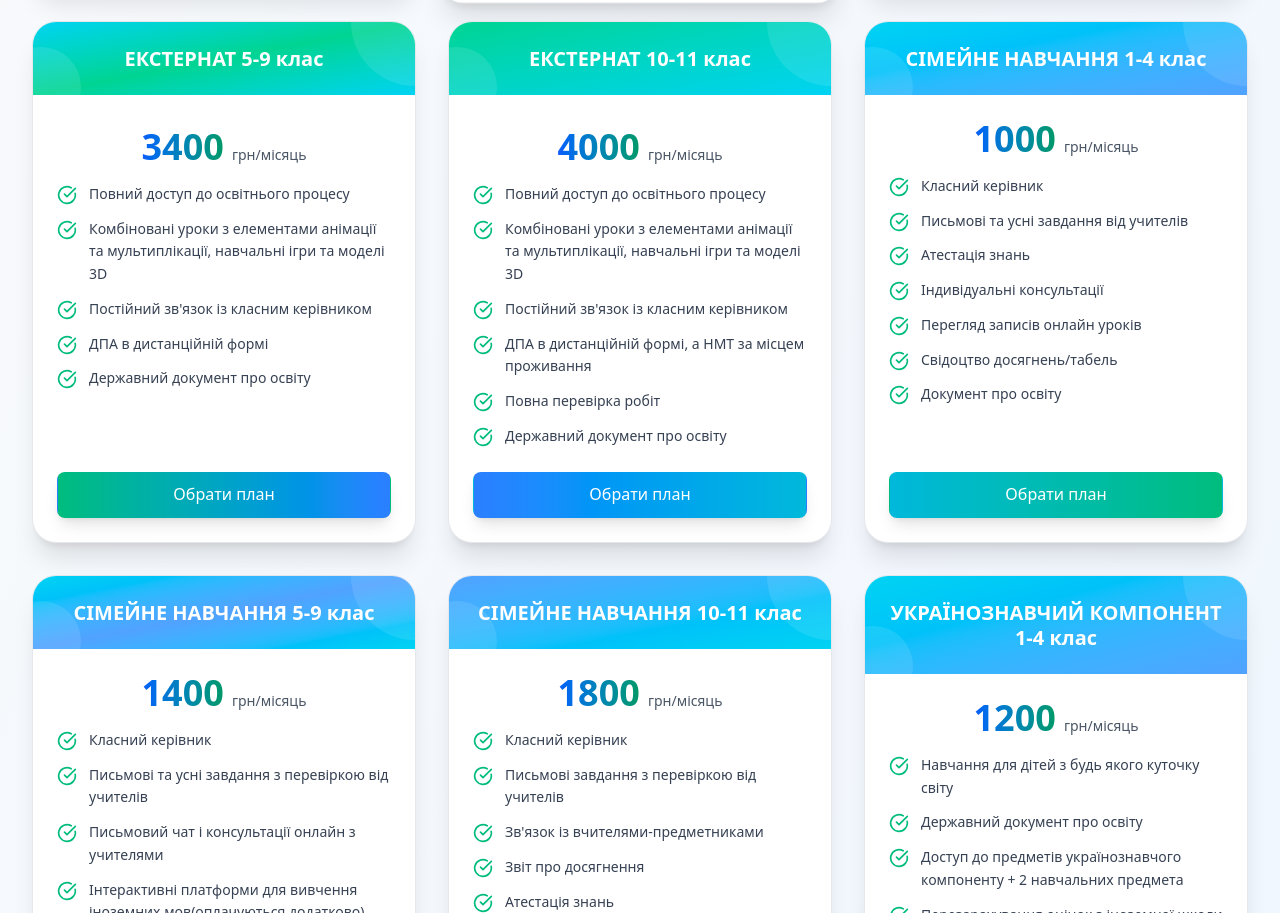
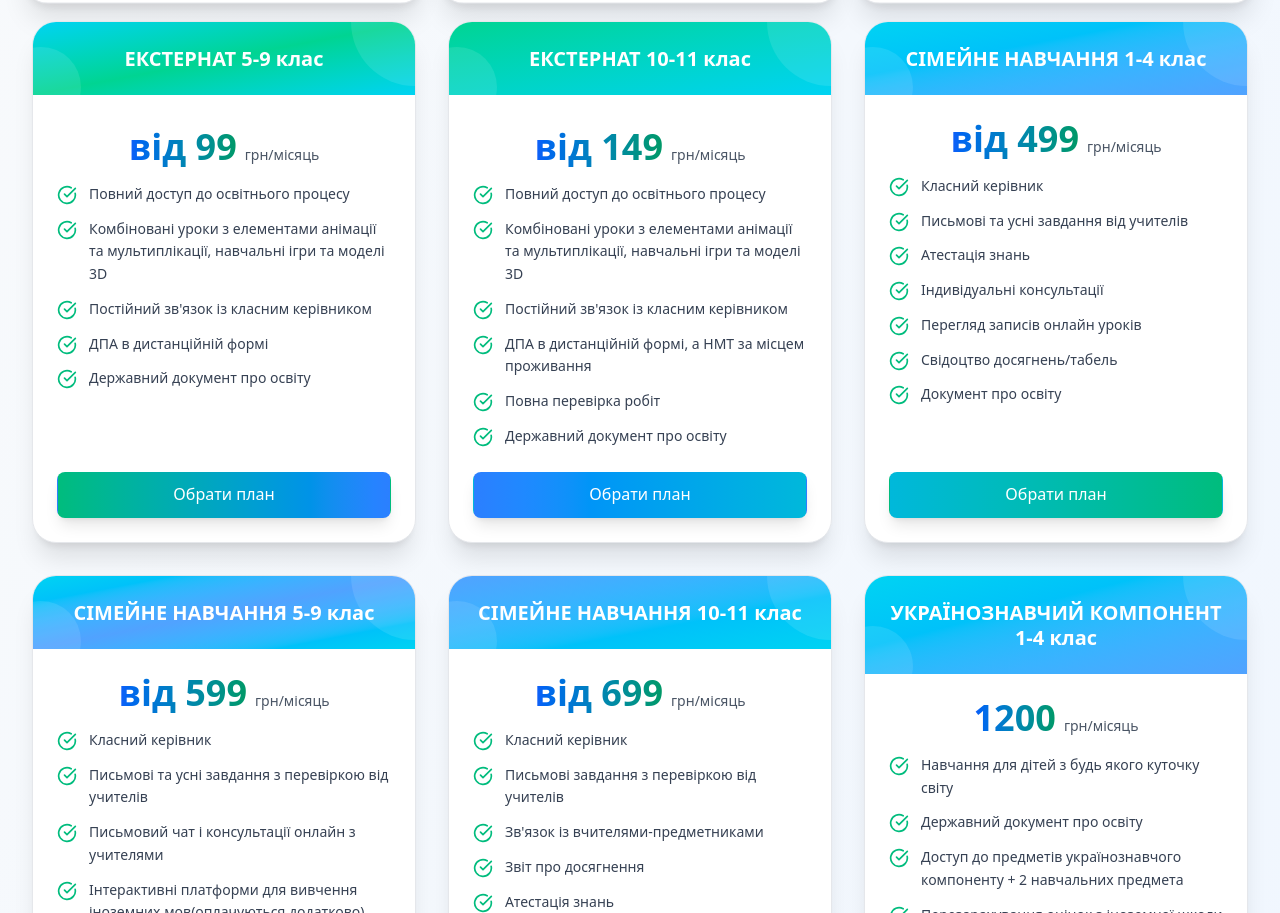
Before and after one commit to mintusyaka/lyceum-frontend, a React (Vite) app: page /plans in a window 1280 px wide. Shown: the part 5099-6012 px from the top of the page. Built offline with nearby package versions, Linux system fonts and the light colour scheme.

Commit message:
Update AllPlans.jsx

```diff
--- a/src/components/plans/AllPlans.jsx
+++ b/src/components/plans/AllPlans.jsx
@@ -65,7 +65,8 @@ function AllPlans() {
       price_year: "30000",
       features: ["Онлайн-заняття у реальному часі", "Записи уроків", "Міні-класи до 15 учнів", "Стандарти НУШ", "STEM-освіта", ],
       bg_color: "bg-gradient-to-br from-green-400 to-emerald-400",
-      accent_color: "from-cyan-500 to-emerald-500"
+      accent_color: "from-cyan-500 to-emerald-500",
+      popular: true
     },
     {
       title: 'ЗДОБУВАЧ ОСВІТИ «ПРОАКТИВНИЙ» 5-9 клас',
@@ -86,14 +87,15 @@ function AllPlans() {
       price_year: "40000",
       features: ["Онлайн-заняття у реальному часі", "Записи уроків", "Міні-класи до 15 учнів", "Профорієнтація", "Підготовка до НМТ", "Підготовка до вступу", "Індивідуальні консультації", "Університетська підготовка"],
       bg_color: "bg-gradient-to-br from-emerald-400 to-green-400",
-      accent_color: "from-blue-500 to-cyan-500"
+      accent_color: "from-blue-500 to-cyan-500",
+      popular: true
     },
     {
       title: 'ЕКСТЕРНАТ 5-9 клас',
       old_price_month: "",
-      price_month: "3400",
+      price_month: "від 99",
       old_price_year: "",
-      price_year: "34000",
+      price_year: "",
       features: ["Повний доступ до освітнього процесу", "Комбіновані уроки з елементами анімації та мультиплікації, навчальні ігри та моделі 3D", "Постійний зв'язок із класним керівником", "ДПА в дистанційній формі", "Державний документ про освіту"],
       bg_color: "bg-gradient-to-br from-cyan-400 via-emerald-400 to-cyan-400",
       accent_color: "from-emerald-500 to-blue-500",
@@ -101,9 +103,9 @@ function AllPlans() {
     {
       title: 'ЕКСТЕРНАТ 10-11 клас',
       old_price_month: "",
-      price_month: "4000",
+      price_month: "від 149",
       old_price_year: "",
-      price_year: "40000",
+      price_year: "",
       features: ["Повний доступ до освітнього процесу", "Комбіновані уроки з елементами анімації та мультиплікації, навчальні ігри та моделі 3D", "Постійний зв'язок із класним керівником", "ДПА в дистанційній формі, а НМТ за місцем проживання", "Повна перевірка робіт", "Державний документ про освіту"],
       bg_color: "bg-gradient-to-br from-emerald-400 to-cyan-400",
       accent_color: "from-blue-500 to-cyan-500"
@@ -111,9 +113,9 @@ function AllPlans() {
     {
       title: 'СІМЕЙНЕ НАВЧАННЯ 1-4 клас',
       old_price_month: "",
-      price_month: "1000",
+      price_month: "від 499",
       old_price_year: "",
-      price_year: "10000",
+      price_year: "",
       features: ["Класний керівник", "Письмові та усні завдання від учителів", "Атестація знань", "Індивідуальні консультації", "Перегляд записів онлайн уроків", "Свідоцтво досягнень/табель", "Документ про освіту"],
       bg_color: "bg-gradient-to-br from-cyan-400 to-blue-400",
       accent_color: "from-cyan-500 to-emerald-500",
@@ -122,9 +124,9 @@ function AllPlans() {
     {
       title: 'СІМЕЙНЕ НАВЧАННЯ 5-9 клас',
       old_price_month: "",
-      price_month: "1400",
+      price_month: "від 599",
       old_price_year: "",
-      price_year: "14000",
+      price_year: "",
       features: ["Класний керівник","Письмові та усні завдання з перевіркою від учителів", "Письмовий чат і консультації онлайн з учителями ", "Інтерактивні платформи для вивчення іноземних мов(оплачуються додатково)", "Звіт про успішність", "Додатково можна отримати довідку про те, що дитина навчається дистанційно та виписку навчальних результатів", "Дистанційне проведення ДПА", "Документ про базову загальну середню освіту"],
       bg_color: "bg-gradient-to-br from-cyan-400 via-blue-400 to-cyan-400",
       accent_color: "from-emerald-500 to-blue-500",
@@ -133,7 +135,7 @@ function AllPlans() {
     {
       title: 'СІМЕЙНЕ НАВЧАННЯ 10-11 клас',
       old_price_month: "",
-      price_month: "1800",
+      price_month: "від 699",
       old_price_year: "",
       price_year: "18000",
       features: ["Класний керівник", "Письмові завдання з перевіркою від учителів", "Зв'язок із вчителями-предметниками", "Звіт про досягнення", "Атестація знань", "Контроль за успішність", "Онлайн консультації до НМТ", "Документ про повну загальну середню освіту державного зразка"],
```
